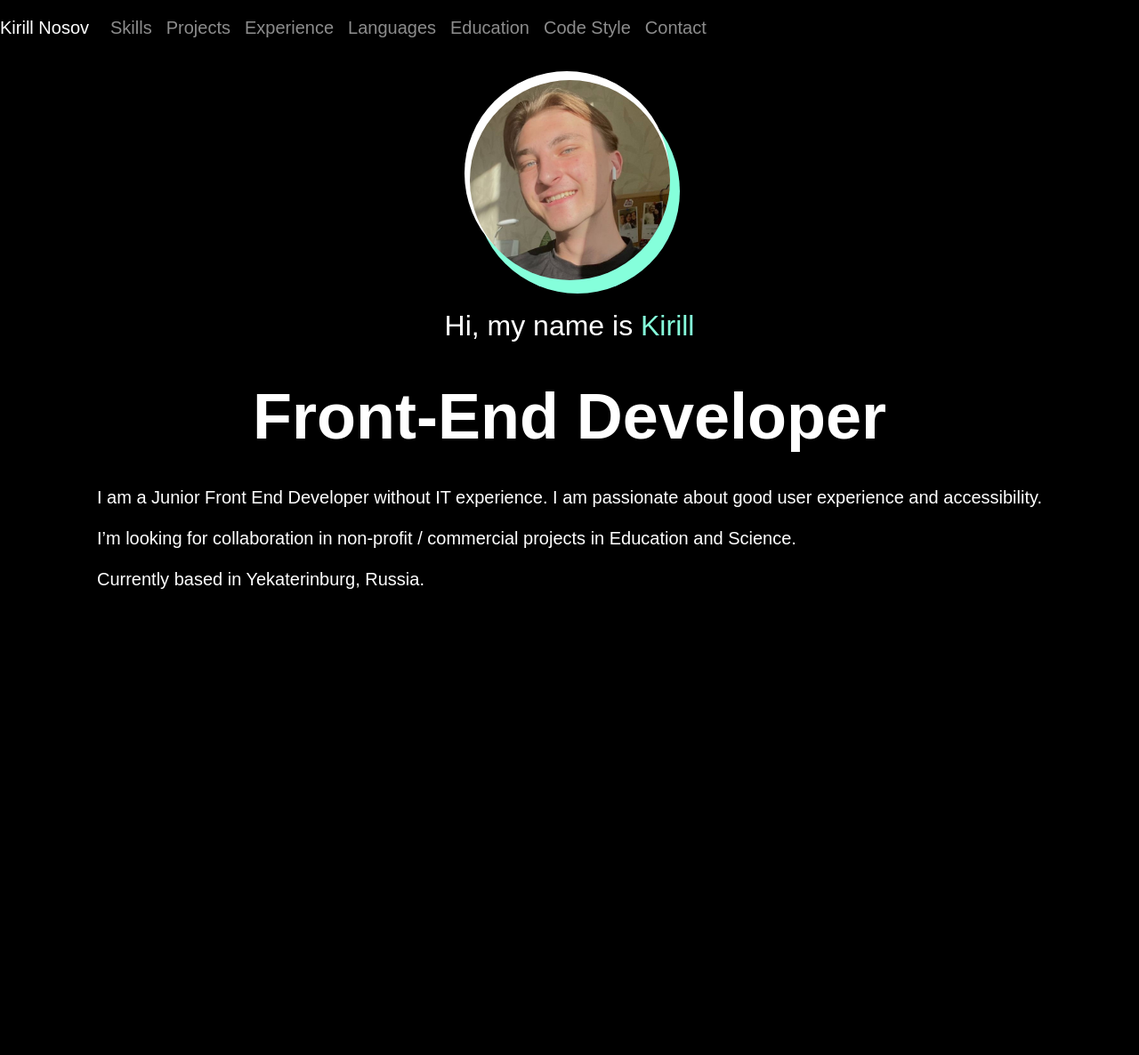
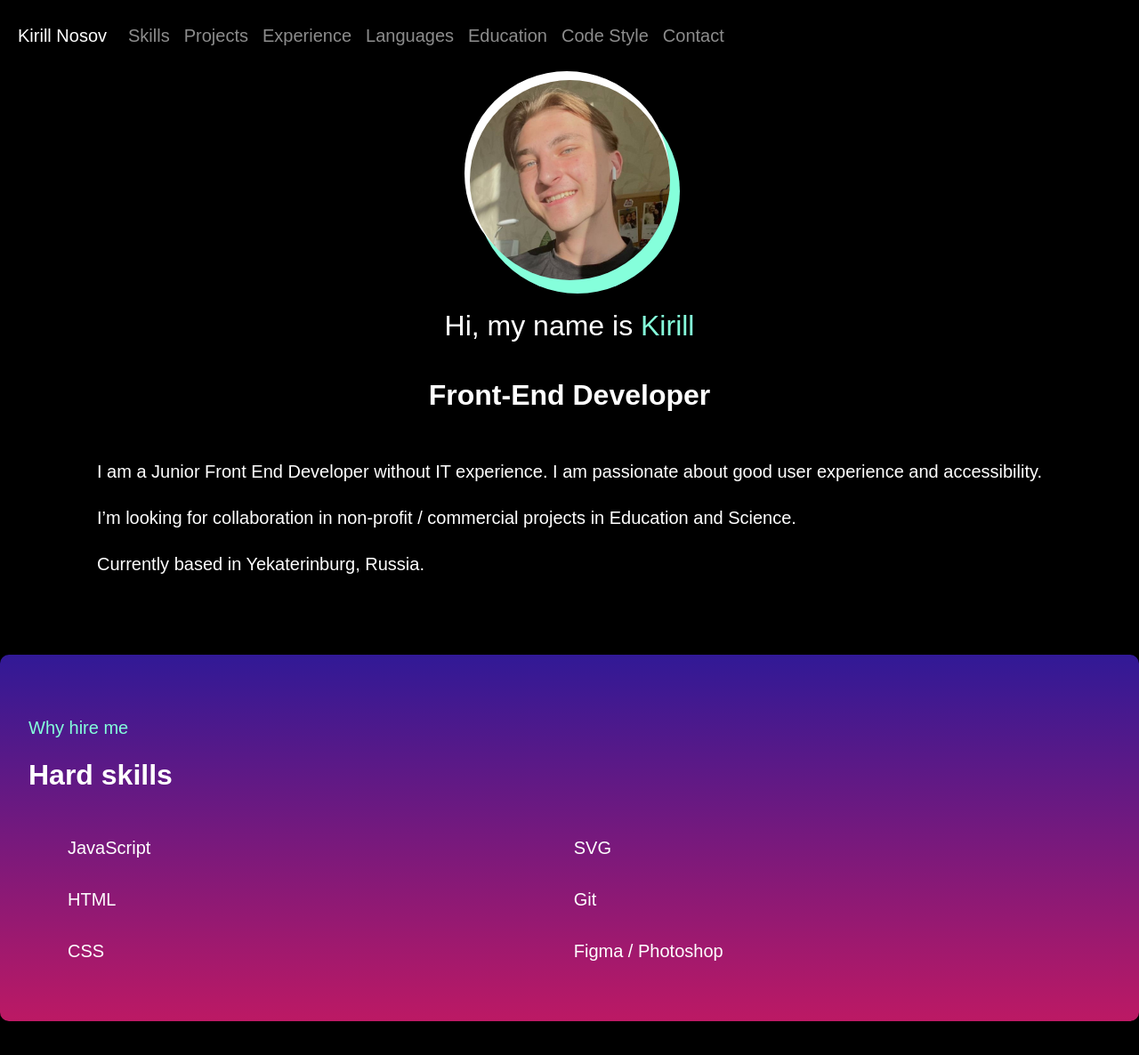
Before and after one commit to kirillnosow/rsschool-cv, a plain HTML site: page index.html in a window 1280 px wide. Shown: the whole page at 89% size. Before the commit the page ends 800 px from the top, so only its background shows below. Drawn offline with nearby package versions, Linux system fonts and the light colour scheme.

Commit message:
feat: add 'skills'

```diff
--- a/index.html
+++ b/index.html
@@ -8,7 +8,6 @@
   <meta name="description" content="Kirill Nosov is junior-frontender">
   <meta name="author" content="Kirill Nosov">
   <link href="https://cdn.jsdelivr.net/npm/bootstrap@5.0.2/dist/css/bootstrap.min.css" rel="stylesheet" integrity="sha384-EVSTQN3/azprG1Anm3QDgpJLIm9Nao0Yz1ztcQTwFspd3yD65VohhpuuCOmLASjC" crossorigin="anonymous">
-  <link rel="stylesheet" href="css/styles.css?v=1.0">
   <link rel="stylesheet" href="style.css">
 
 </head>
@@ -17,13 +16,13 @@
 
 <header>
   <nav class="navbar navbar-expand-lg navbar-dark" style="background-color: #000000;">
-    <a class="navbar-brand" href="#">Kirill Nosov</a>
+    <a class="navbar-brand" href="#about-me">Kirill Nosov</a>
 
     <div class="collapse navbar-collapse" id="navbarSupportedContent">
       <ul class="navbar-nav mr-auto">
 
         <li class="nav-item">
-          <a class="nav-link" href="#">Skills</a>
+          <a class="nav-link" href="#skills">Skills</a>
         </li>
 
         <li class="nav-item">
@@ -59,7 +58,7 @@
 
   <div class="main-wrapper">
 
-    <section class="about-me container">
+    <section id="about-me" class="about-me container">
       <div class="about-me-img-container">
         <div class="about-me-img-container::before"></div>
        <img class="about-me-img" src="/img/kirill.jpg" alt="My photo">
@@ -86,8 +85,22 @@
           Currently based in Yekaterinburg, Russia.
         </p>
       </div>
+    </section>
 
+    <section class="skills block-bg">
+      <p class="subtitle">Why hire me</p>
+      <h2 id="skills" class="title">Hard skills</h2>
+      <ul class="skills__list">
+        <li class="skills__item">JavaScript</li>
+        <li class="skills__item">HTML</li>
+        <li class="skills__item">CSS</li>
+        <li class="skills__item">SVG</li>
+        <li class="skills__item">Git</li>
+        <li class="skills__item">Figma / Photoshop</li>
+      </ul>
     </section>
+
+
   </div>
 </main>
 
--- a/style.css
+++ b/style.css
@@ -14,13 +14,44 @@ body {
     min-width: 320px;
 }
 
+header {
+        position: fixed;
+        width: 100%;
+        left: 0;
+        top: 0;
+        margin: 0 auto;
+        padding: 0 20px;
+        background-color: var(--bg);
+        z-index: 4;
+}
+
 h1, h2, h3, h4 {
     font-family: "Poppins", sans-serif;
 }
 
-header {
-    position: fixed;
+p {
+    line-height: 1.8;
 }
+
+.navbar {
+        max-width: var(--content-width);
+        margin: 0 auto;
+        height: 80px;
+        display: flex;
+        justify-content: space-between;
+        align-items: center;
+}
+
+.wrapper {
+    display: flex;
+    min-height: 100vh;
+    flex-direction: column;
+    justify-content: space-between;
+    margin: 0 auto;
+    width: 100%;
+    max-width: 1440px;
+    padding: 0 20px;
+  }
 
 .main-wrapper {
     margin: 0 auto;
@@ -88,3 +119,67 @@ header {
     font-weight: 700;
     font-size: 72px;
 }
+
+.skills {
+    margin-bottom: 68px;
+}
+
+.block-bg {
+    padding: 64px 32px;
+    max-width: 1440px;
+    background-color: #39B38F;
+    background-image: linear-gradient(0deg, #BC1964 0%, #311996 100%);
+    border-radius: 10px;
+    margin-bottom: 68px;
+    color: #FFFFFF;
+}
+
+.block-bg--thin {
+    width: 90%;
+    margin: 0 auto;
+  }
+
+.subtitle {
+    font-weight: 400;
+    color: #85FFDB;
+}
+
+.title {
+    font-size: 32px;
+    font-weight: 600;
+    margin-bottom: 48px;
+}
+
+.skills__list {
+    display: inline-grid;
+    grid-template-rows: repeat(3, auto);
+    gap: 28px;
+    align-items: center;
+    width: 100%;
+}
+
+ul {
+    margin: 0;
+}
+
+.skills__item {
+    position: relative;
+    margin-left: 12px;
+    width: fit-content;
+}
+
+.skills__item:nth-child(3n - 2) {
+    grid-row: 1 / 2;
+}
+
+.skills__item:nth-child(3n - 1) {
+  grid-row: 2 / 3;
+}
+
+.skills__item:nth-child(3n) {
+  grid-row: 3 / 4;
+}
+
+li {
+    list-style: none;
+}
```
